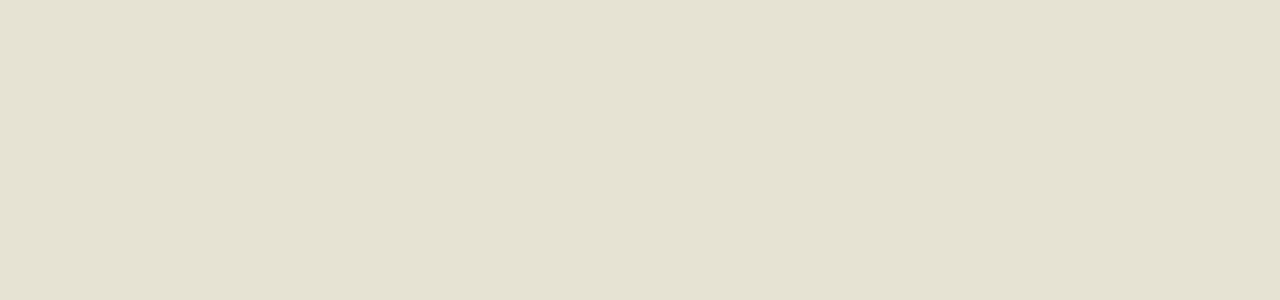
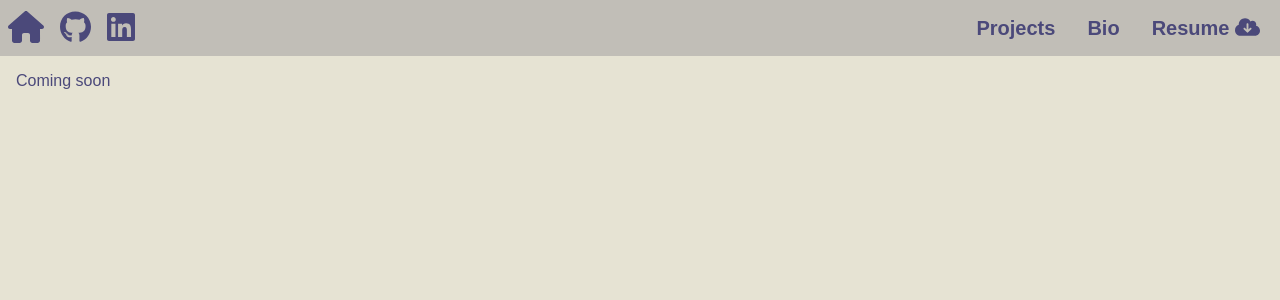
Before and after one commit to sylvandor/portfolio, a React (Create React App) app: page /bio in a window 1280 px wide. Before the commit this address had no page. Shown: the top 300 px of the page. Built offline with nearby package versions, Linux system fonts and the light colour scheme; a web font is replaced by a local one.

Commit message:
Switch personal to bio

```diff
--- a/src/components/App.jsx
+++ b/src/components/App.jsx
@@ -2,7 +2,7 @@ import React from 'react';
 import {Route, Routes} from "react-router-dom";
 
 import Navigation from "./navigation/Navigation.component";
-import Personal from "./personal/personal.component";
+import Bio from "./bio/Bio.component";
 import Projects from "./projects/Projects.component";
 import Home from "./home/Home.component";
 
@@ -12,7 +12,7 @@ const App = () =>
       <Route path={'/'} element={<Navigation/>}>
         <Route index element={<Home/>}/>
         <Route path={'/projects'} element={<Projects/>}/>
-        <Route path={'/personal'} element={<Personal/>}/>
+        <Route path={'/bio'} element={<Bio/>}/>
       </Route>
     </Routes>
   </div>;
--- /dev/null
+++ b/src/components/bio/Bio.component.jsx
@@ -0,0 +1,3 @@
+const Bio = () => <>Coming soon</>;
+
+export default Bio;
--- a/src/components/navigation/Navigation.component.jsx
+++ b/src/components/navigation/Navigation.component.jsx
@@ -23,7 +23,7 @@ const Header = () =>
       </div>
       <div className={'right navigation'}>
         <Link to={'/projects'}>Projects</Link>
-        <Link to={'/personal'}>Personal</Link>
+        <Link to={'/bio'}>Bio</Link>
         <a href={resume} download={'scott_johnson_resume.pdf'}>
           Resume <FontAwesomeIcon icon={faCloudArrowDown}/>
         </a>
--- a/src/components/personal/personal.component.jsx
+++ /dev/null
@@ -1,3 +0,0 @@
-const Personal = () => <>Personal</>;
-
-export default Personal;
```
